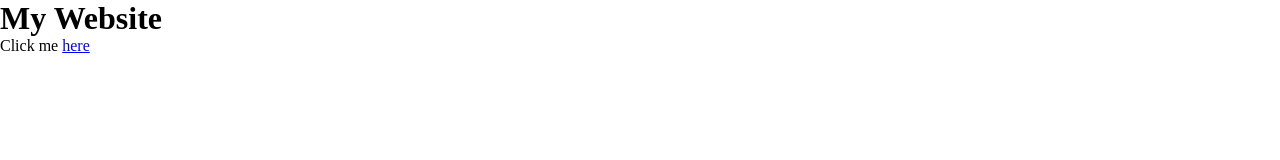
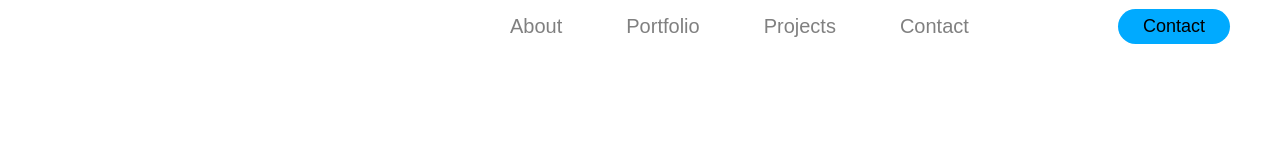
Before and after one commit to Caleb-Huddleston/caleb-website, a plain HTML site: page index.html in a window 1280 px wide. Drawn offline with Linux system fonts and the light colour scheme.

Commit message:
Update index.html

```diff
--- a/index.html
+++ b/index.html
@@ -7,8 +7,16 @@
     <link rel="stylesheet" href="css/styles.css">
 </head>
 <body>
-    <h1>My Website</h1>
-    <p>Click me <a href="otherPage.html">here</a></p>
-    <script src="script.js"></script>
+    <header>
+        <nav>
+            <ul class="nav-buttons">
+                <li><a>About</a></li>
+                <li><a>Portfolio</a></li>
+                <li><a>Projects</a></li>
+                <li class="contact"><a>Contact</a></li>
+            </ul>
+        </nav>
+        <a class="contact"><button>Contact</button></a>
+    </header>
 </body>
 </html>
```
